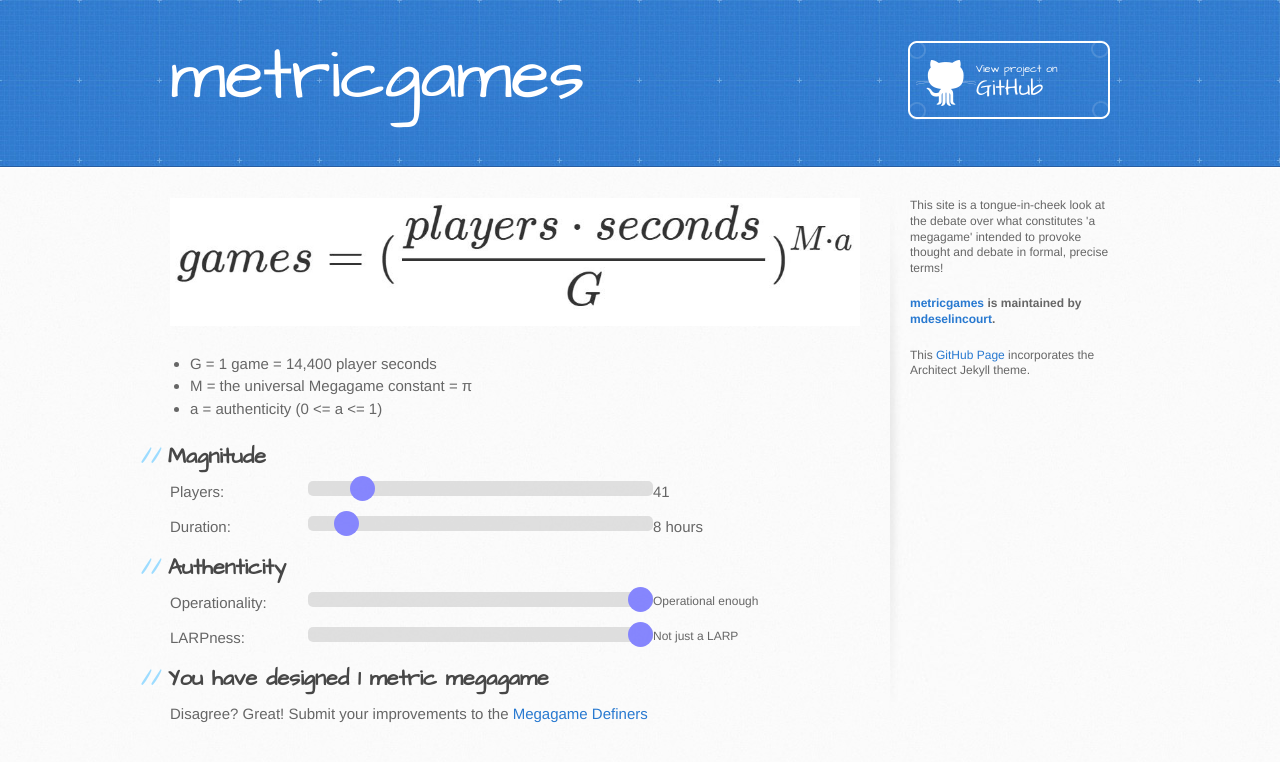
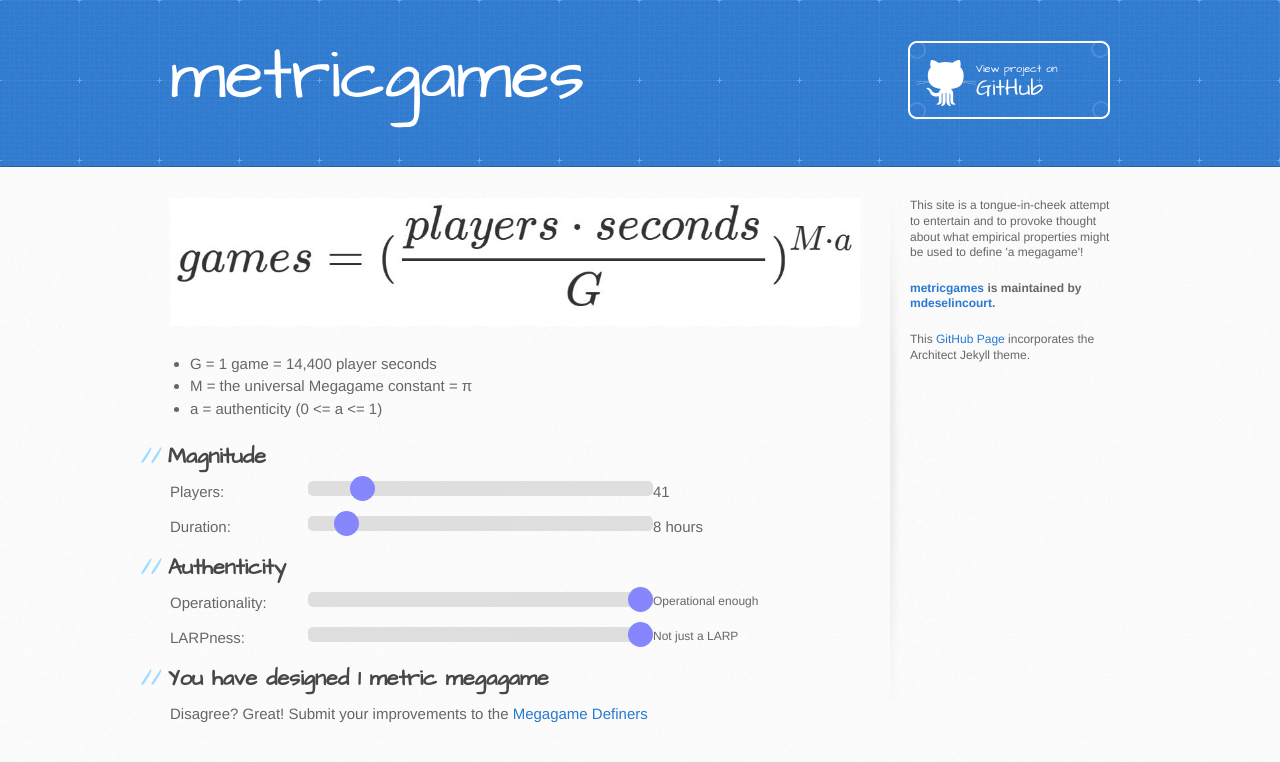
Before and after one commit to mdeselincourt/metricgames, a Jekyll site: the page built from docs/index.html, in a window 1280 px wide. Shown: the top 762 px of the page. Built offline with Jekyll 4.4.1, drawn with Linux system fonts in a browser that asks for light colours; the repository's description, which GitHub fills in, is left out.

Commit message:
Softened the disclaimer again

```diff
--- a/docs/_layouts/default.html
+++ b/docs/_layouts/default.html
@@ -48,7 +48,7 @@
             </a>
           {% endif %}
 
-			<p>This site is a tongue-in-cheek look at the debate over what constitutes 'a megagame' intended to provoke thought and debate in formal, precise terms!</p>
+			<p>This site is a tongue-in-cheek attempt to entertain and to provoke thought about what empirical properties might be used to define 'a megagame'!</p>
 
           {% if site.github.is_project_page %}
             <p class="repo-owner"><a href="{{ site.github.repository_url }}">{{ site.github.repository_name }}</a> is maintained by <a href="{{ site.github.owner_url }}">{{ site.github.owner_name }}</a>.</p>
```
